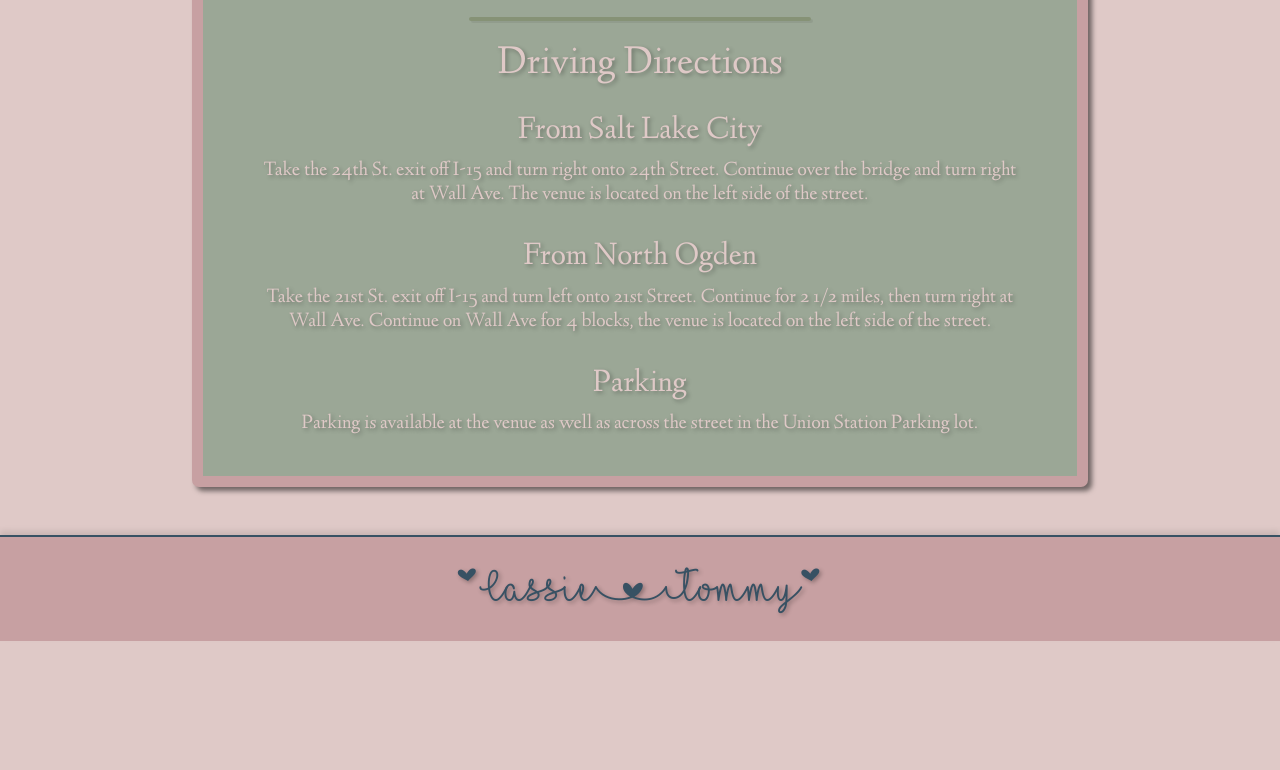
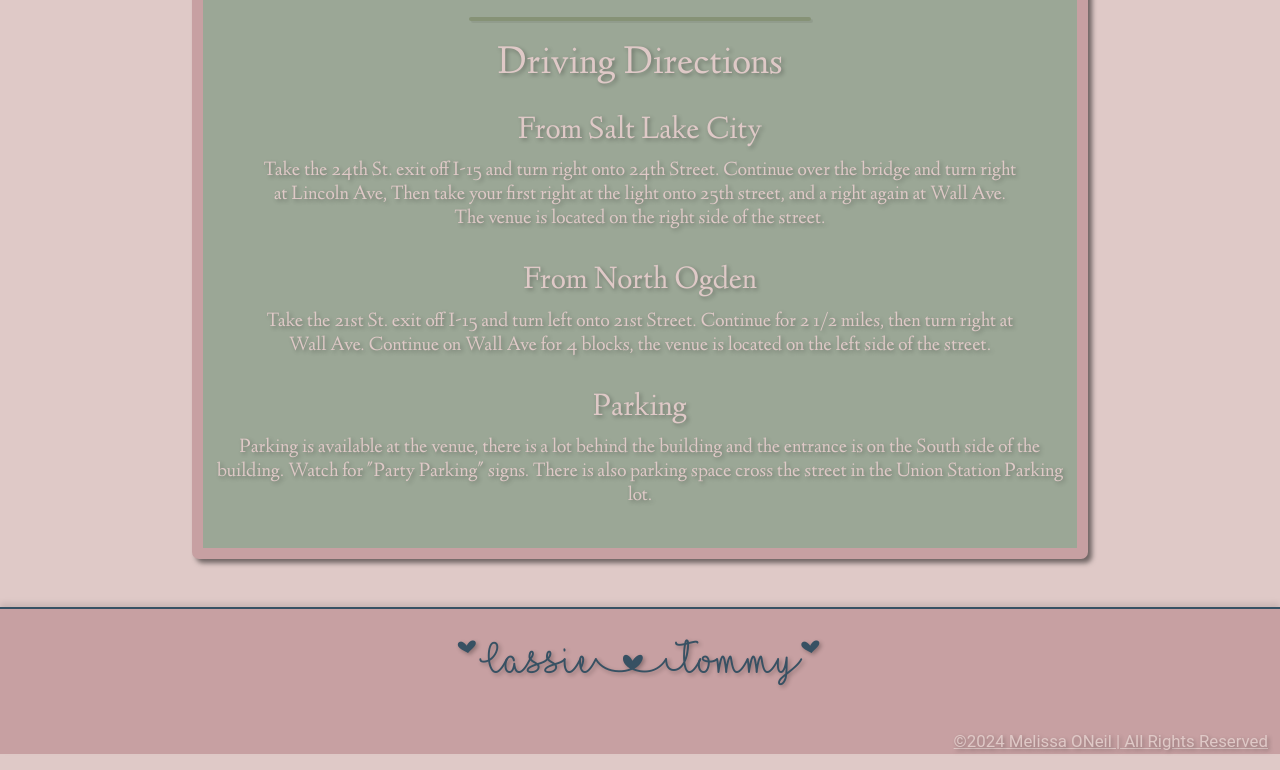
Before and after one commit to WSU-SoC-WEB2620-CU/final-project-MelissaOneil, a website built with Vite: page src/venue.html in a window 1280 px wide. Shown: the part 1079-1849 px from the top of the page. Before the commit the page ends 1736 px from the top, so only its background shows below. Built offline with nearby package versions, Linux system fonts and the light colour scheme.

Commit message:
updated directions to venue and footer

```diff
--- a/src/venue.html
+++ b/src/venue.html
@@ -61,7 +61,7 @@
     </div>
     <div class="col-auto mb-4 mx-5">
       <h5>Take the 24th St. exit off I-15 and turn right onto 24th Street. Continue over the bridge and turn right at
-        Wall Ave. The venue is located on the left side of the street.</h5>
+        Lincoln Ave, Then take your first right at the light onto 25th street, and a right again at Wall Ave.  The venue is located on the right side of the street.</h5>
     </div>
     <div class="col-auto">
       <h4>From North Ogden</h4>
@@ -74,7 +74,7 @@
       <h4>Parking</h4>
     </div>
     <div class="col-auto">
-      <h5>Parking is available at the venue as well as across the street in the Union Station Parking lot.</h5>
+      <h5>Parking is available at the venue, there is a lot behind the building and the entrance is on the South side of the building.  Watch for "Party Parking" signs.  There is also parking space cross the street in the Union Station Parking lot.</h5>
     </div>
   </div>
 
@@ -82,6 +82,7 @@
   <footer class="footer bg-secondary">
     <div class="container-fluid text-center">
       <p class="footer-text py-3">*Cassie|Tommy*</p>
+      <a href="https://melissaoneilportfolio.netlify.app/" target="_blank"><p class="small text-end">&copy;2024 Melissa ONeil | All Rights Reserved</p></a>
     </div>
   </footer>
 
```
Also changed, not shown: src/gallery.html (+6 -5 lines), src/gifts.html (+1 -0 lines), src/index.html (+1 -1 lines), src/rsvp.html (+1 -0 lines), src/schedule.html (+1 -0 lines).
